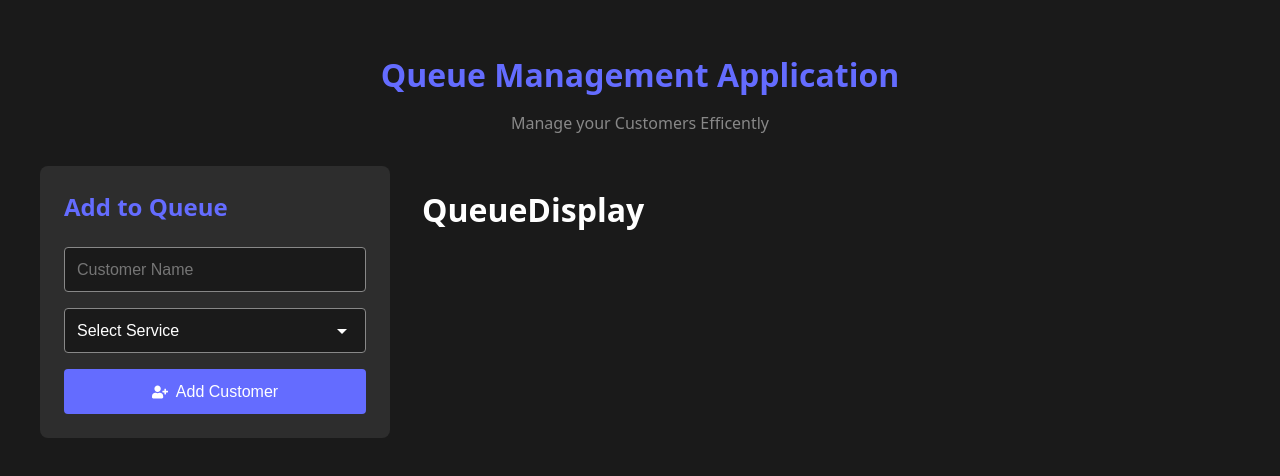
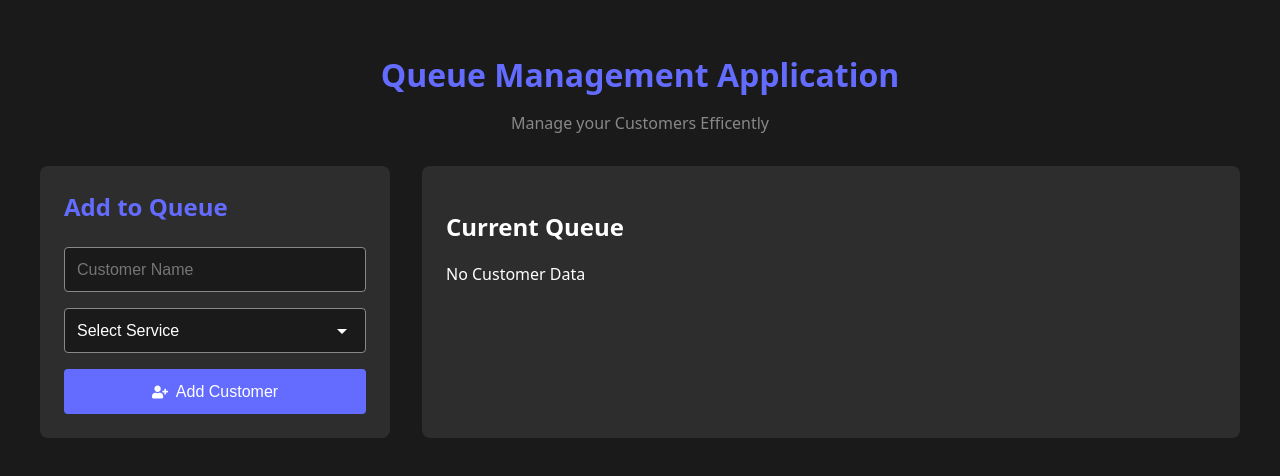
Before and after one commit to lord-amresh/2.-Queue-Management-System, a React (Vite) app: page / in a window 1280 px wide. Shown: the top 476 px of the page. Built offline with nearby package versions, Linux system fonts and the light colour scheme.

Commit message:
6 - Understand Conditional rendering in react

```diff
--- a/src/App.jsx
+++ b/src/App.jsx
@@ -1,6 +1,7 @@
 import { useState } from "react";
 import "./App.css";
 import QueueForm from "./components/QueueForm";
+import QueueDisplay from "./components/QueueDisplay";
 
 export default function App() {
   const [queue, setQueue] = useState([]);
@@ -26,7 +27,11 @@ export default function App() {
       </header>
       <main>
         <QueueForm onAdd={addToQueue}/>
-        <h1>QueueDisplay</h1>
+        <QueueDisplay
+        queue={queue}
+        onUpdateStatus={updateStatus}
+        onRemove={removeFromQueue}
+        />
       </main>
     </div>
   );
--- /dev/null
+++ b/src/components/QueueDisplay.jsx
@@ -0,0 +1,25 @@
+function QueueDisplay({queue, onUpdateStatus, onRemove}) {
+
+  const getStatusColor = (status) => {
+    switch (status) {
+        case "waiting":
+            return "var(--warning)";
+        case "serving":
+            return "var(--success)";
+        case "completed":
+            return "var(--info)";
+        default:
+            return "var(--text)";
+
+    }
+  }
+
+    return (
+    <div className="queue-display">
+        <h2>Current Queue</h2>
+        {queue.length === 0 ? <p>No Customer Data</p> : <p>Yes Customer Data</p>}
+        </div>
+  )
+}
+
+export default QueueDisplay
```
